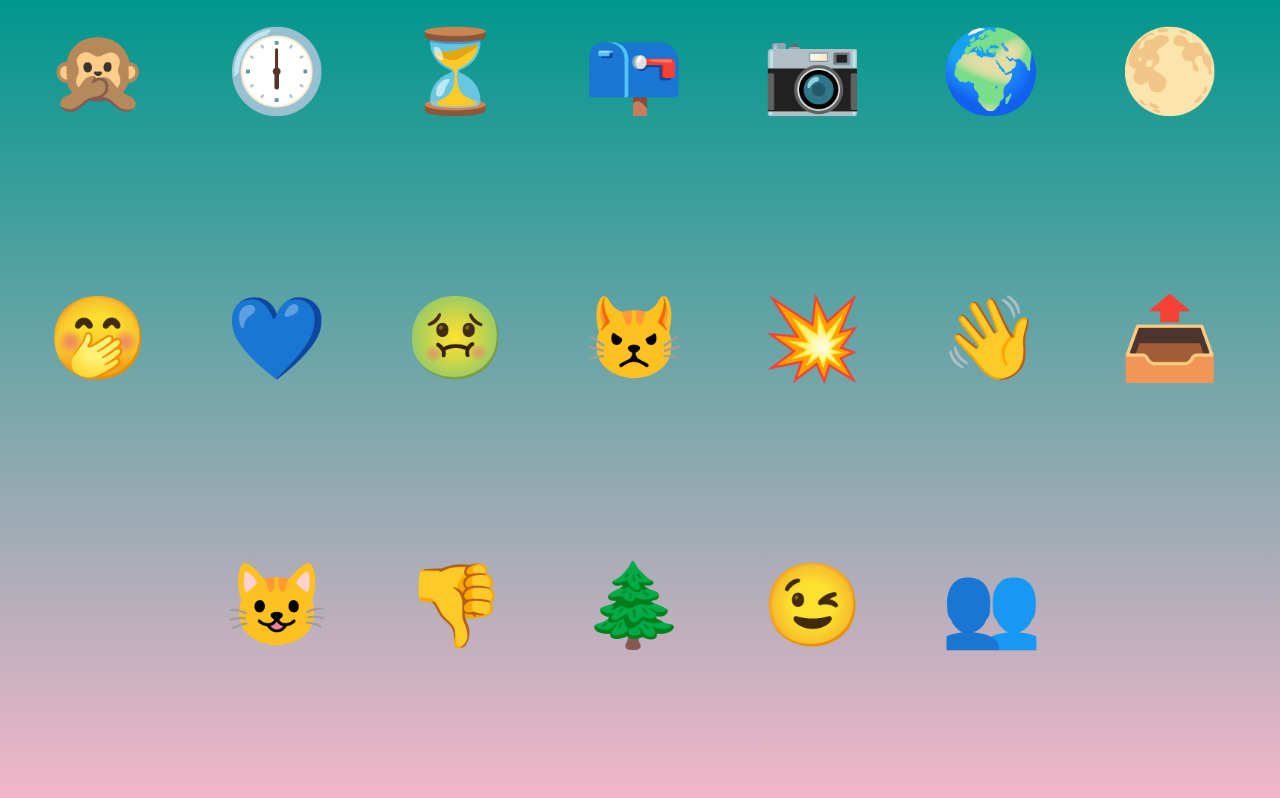
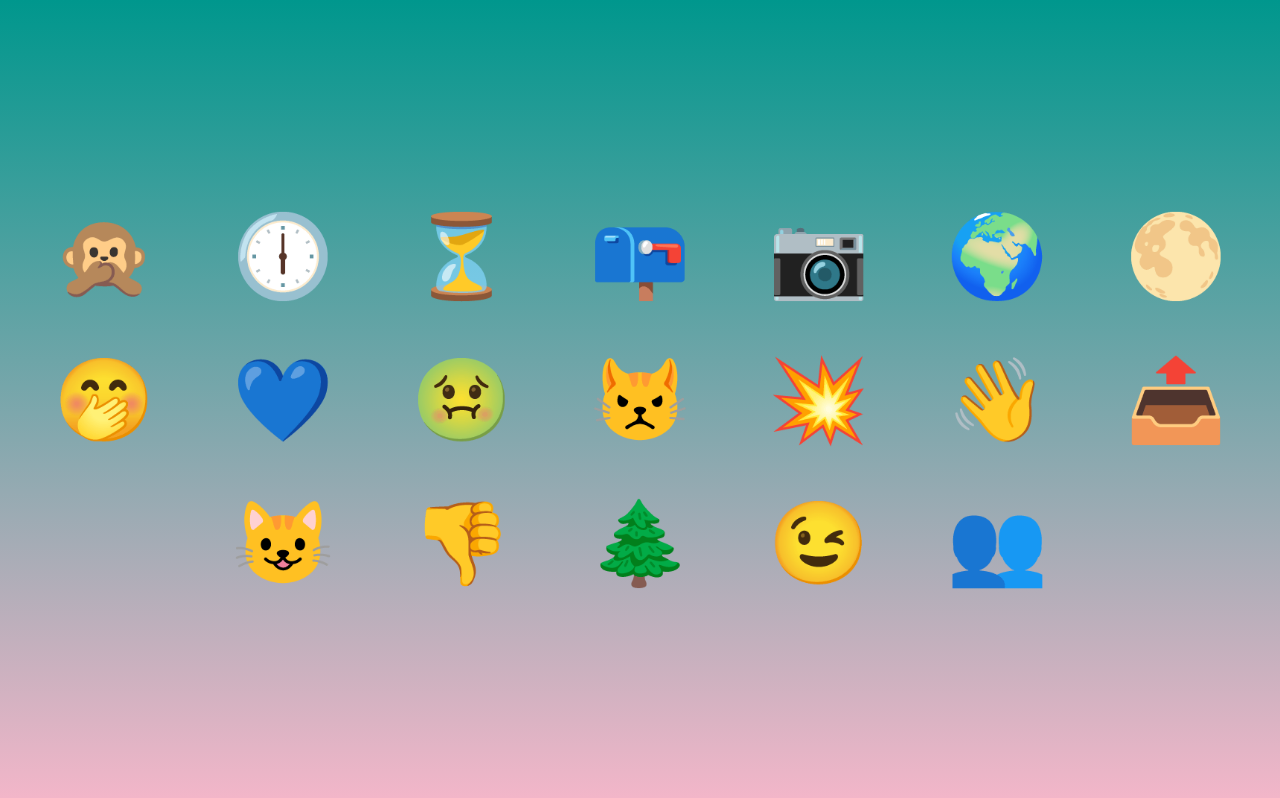
Before and after one commit to Iglum/moving-emoji, a plain HTML site: page index.html in a window 1280 px wide. Drawn offline with Linux system fonts and the light colour scheme.

Commit message:
:godmode:

```diff
--- a/movingmojis.css
+++ b/movingmojis.css
@@ -8,8 +8,8 @@ body {
   display: flex;
   flex-wrap: wrap;
   justify-content: center;
-  /* align-items: center; */
-  /* align-content: center; */
+  align-items: center;
+  align-content: center;
   min-height: 100vh;
   background: linear-gradient(#00978d 0%, #f3b6c9 100%) no-repeat 50% 50% / 100%
     100%;
@@ -20,8 +20,8 @@ body {
   min-width: 1.4em;
   margin: 20px 15px;
   margin: 0.3em 0.4em;
-  /* text-align: center; */
-  /* border: solid black 2px */
+  text-align: center;
+  /* border: solid black 3px */
 }
 
 .emoji::after {
```
